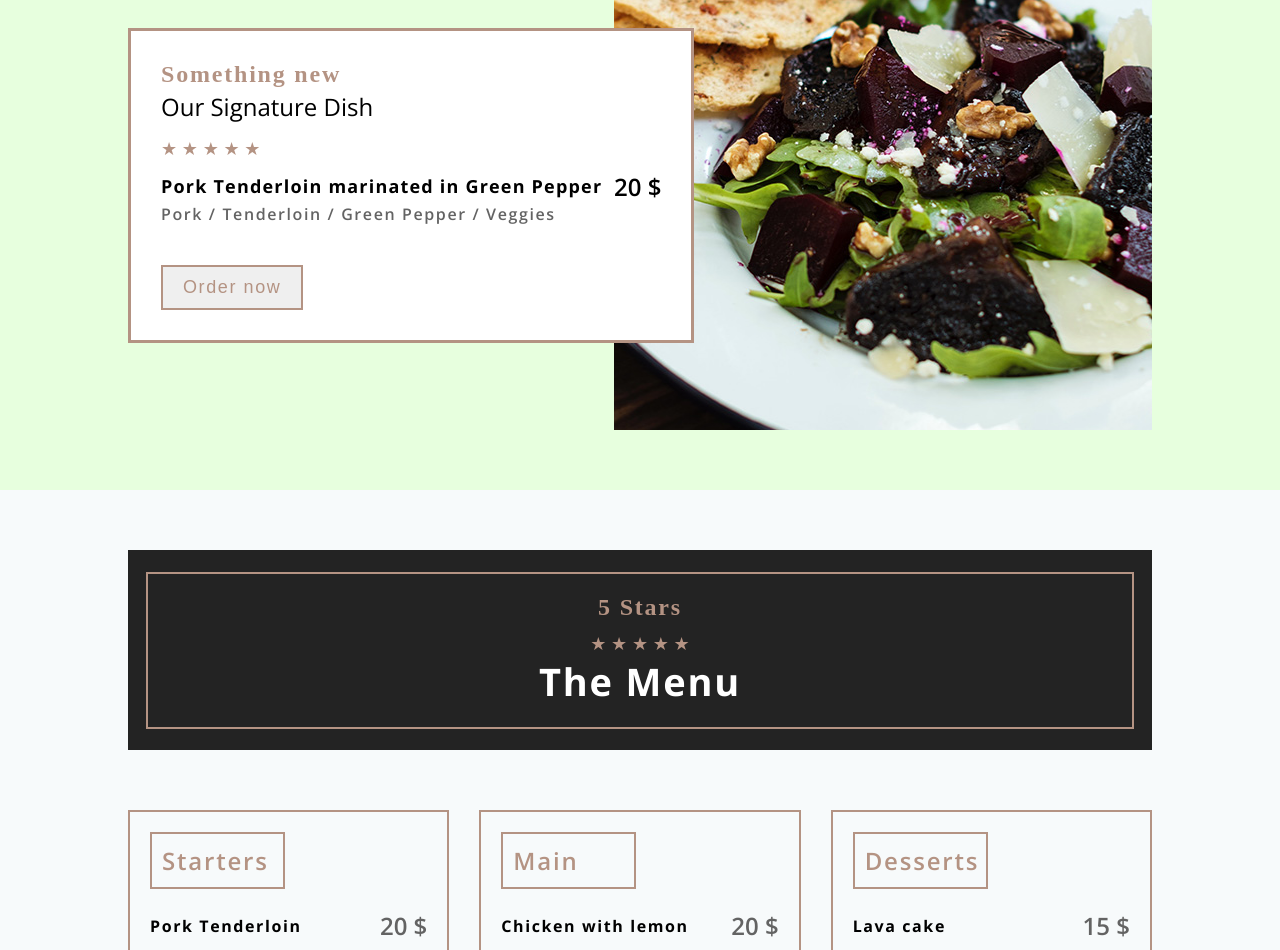
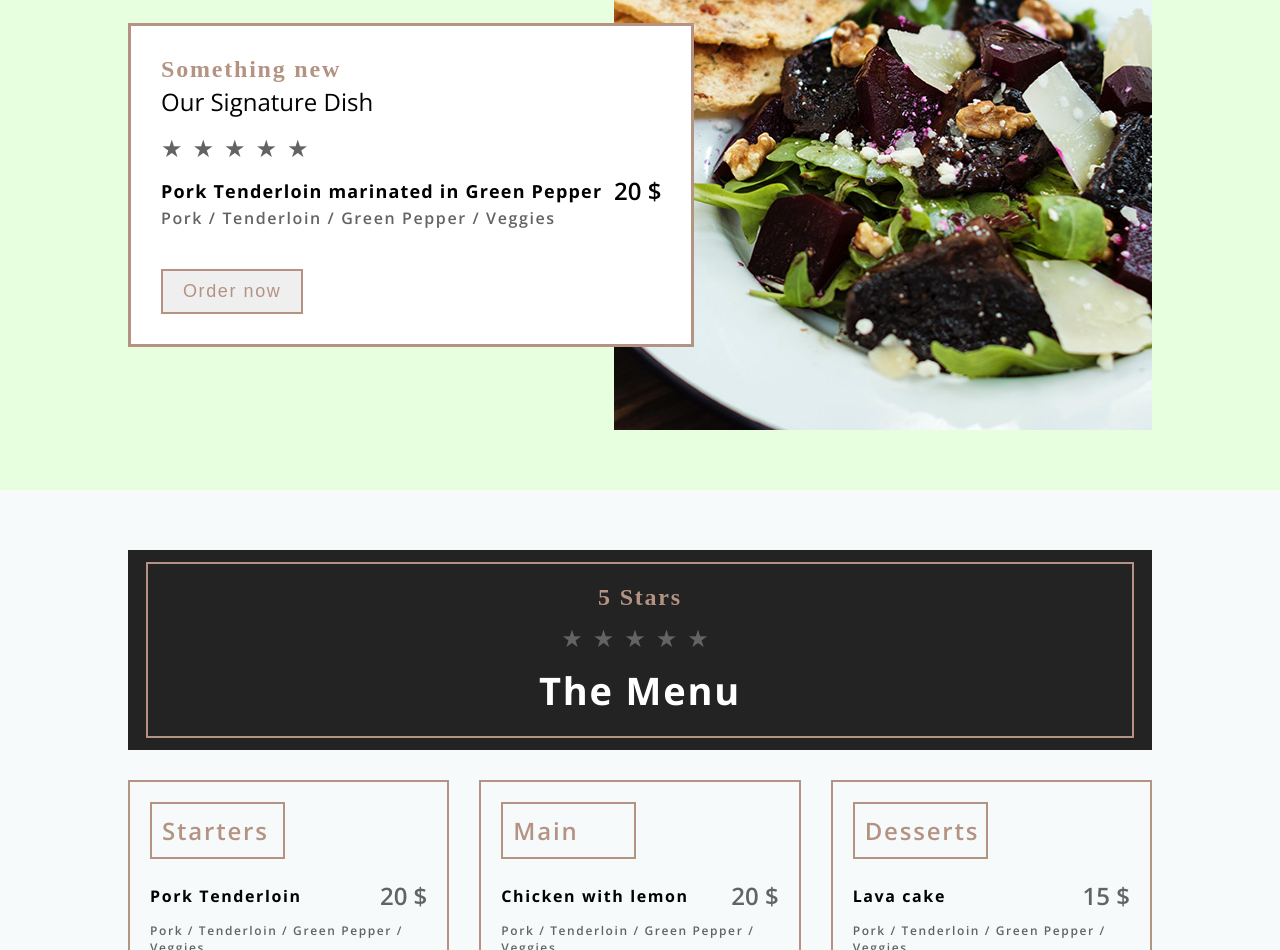
Before and after one commit to AlinaHauriluk/Project, a React (Create React App) app in the folder client/: page / in a window 1280 px wide. Shown: the part 1380-2330 px from the top of the page. Built offline with nearby package versions, Linux system fonts and the light colour scheme; a web font is replaced by a local one; what react-animations would draw is missing.

Commit message:
corrected add/feat/design-menu-homepage
added rating

```diff
--- a/client/src/box/absoluteBox.ts
+++ b/client/src/box/absoluteBox.ts
@@ -13,10 +13,5 @@ export const BlockDescription = styled.div`
   z-index: 2;
   border: ${({theme}) => theme.colors.secondary} 3px solid;
   background-color: ${({theme}) => theme.colors.primary};
+
 `
-export const Star = styled.span`
-  ::before{
-    content: '\u2605';
-    color: ${({theme}) => theme.colors.secondary};
-  }
-`
--- a/client/src/components/menu/index.tsx
+++ b/client/src/components/menu/index.tsx
@@ -2,7 +2,8 @@ import React, {useEffect} from "react";
 import { Container } from "../../box/absoluteBox";
 import { BlockSubTitle } from "../../text/text";
 import { FlexJustifyCenter } from "../../box/flexBox";
-import { MenuContainer, MenuWrapper, MenuWrapperTitle, MenuTitle, StarMenu, MenuPart, MenuPartTitle, MenuList, MenuListWrapper, DishName, DishPrice, DishDescription, DishOrder} from "./menu";
+import { MenuContainer, MenuWrapper, MenuWrapperTitle, MenuTitle,  MenuPart, MenuPartTitle, MenuList, MenuListWrapper, DishName, DishPrice, DishDescription, DishOrder} from "./menu";
+import Rating from "../rating";
 import AOS from 'aos'
 import "aos/dist/aos.css";
 
@@ -23,7 +24,7 @@ const Menu: React.FC<MenuProps> = ({title, subtitle}) => {
         <MenuWrapper data-aos="flip-down">
           <MenuWrapperTitle>
             <BlockSubTitle>{subtitle}</BlockSubTitle>
-            <StarMenu />
+            <Rating />
             <MenuTitle>{title}</MenuTitle>
           </MenuWrapperTitle>
         </MenuWrapper>}
--- a/client/src/components/menu/menu.ts
+++ b/client/src/components/menu/menu.ts
@@ -1,6 +1,6 @@
 import styled, {keyframes} from "styled-components";
 import {pulse} from 'react-animations';
-import { SectionContainer, Star } from '../../box/absoluteBox'
+import { SectionContainer } from '../../box/absoluteBox'
 import { FlexCenter, FlexSpaceBetween } from '../../box/flexBox';
 
 export const MenuContainer = styled(SectionContainer)`
@@ -10,7 +10,7 @@ export const MenuContainer = styled(SectionContainer)`
 
 export const MenuWrapper = styled(FlexCenter)`
   height: 200px;
-  margin-bottom: 60px;
+  margin-bottom: 30px;
   background-color: ${({theme}) => theme.colors.backgroundMenu};
 `
 
@@ -26,14 +26,7 @@ export const MenuTitle = styled.h3`
   font-size: ${({theme}) => theme.fontSize.subtitle};
   letter-spacing: 1.8px;
 `
-export const StarMenu = styled(Star)`
-  display: inline-block;
 
-  ::before{
-    content: '\u2605 \u2605 \u2605 \u2605 \u2605';
-    font-size: ${({theme}) => theme.fontSize.mediumMedium};
-  }
-`
 export const MenuPart = styled.div`
   width: calc(33% - 30px);
   padding: 20px;
--- /dev/null
+++ b/client/src/components/rating/index.tsx
@@ -0,0 +1,36 @@
+import React, {useState} from 'react'
+import { Star, ClickedStar } from './rating';
+
+const Rating = () => {
+  const [clicked, setClicked] = useState([false, false, false, false, false]);
+
+  const handleStarClick = (event: React.MouseEvent<EventTarget>, index: number): void => {
+    let clickStates = [...clicked];
+    for (let i = 0; i < 5; i++) {
+      if (i <= index) clickStates[i] = true;
+      else clickStates[i] = false;
+    }
+    setClicked(clickStates);
+  };
+
+  return (
+    <>
+      {clicked[0] ? Star.clicked : <Star onClick={(event) => handleStarClick(event, 0)} />}
+      {clicked[0] ? <ClickedStar /> : null}
+
+      {clicked[1] ? Star.clicked : <Star onClick={(event) => handleStarClick(event, 1)} />}
+      {clicked[1] ? <ClickedStar /> : null}
+
+      {clicked[2] ? Star.clicked : <Star onClick={(event) => handleStarClick(event, 2)} />}
+      {clicked[2] ? <ClickedStar /> : null}
+
+      {clicked[3] ? Star.clicked : <Star onClick={(event) => handleStarClick(event, 3)} />}
+      {clicked[3] ? <ClickedStar /> : null}
+
+      {clicked[4] ? Star.clicked : <Star onClick={(event) => handleStarClick(event, 4)} />}
+      {clicked[4] ? <ClickedStar /> : null}
+    </>
+  )
+}
+
+export default Rating
--- /dev/null
+++ b/client/src/components/rating/rating.ts
@@ -0,0 +1,27 @@
+import styled from "styled-components";
+
+export const Star = styled.span`
+  cursor: pointer;
+  display: inline-block;
+  margin-right: 10px;
+  margin-bottom: 10px;
+
+  ::before{
+    content: '\u2605';
+    color: ${({theme}) => theme.colors.colorText};
+    font-size: ${({theme}) => theme.fontSize.mediumLarge};
+  }
+
+  :hover{
+    ::before{
+      content: '\u2605';
+      color: ${({theme}) => theme.colors.secondary};
+    }
+  }
+`
+export const ClickedStar = styled(Star)`
+  ::before{
+    content: '\u2605';
+    color: ${({theme}) => theme.colors.secondary};
+  }
+`
--- a/client/src/components/signatureDish/index.tsx
+++ b/client/src/components/signatureDish/index.tsx
@@ -1,7 +1,8 @@
 import React, {useEffect} from "react";
-import { SectionSignatureDish, SignatureDishDescription, SignatureDishImage, SignatureDishName, SignatureDishPrice, SignatureDishText, SignatureDishOrder, SignatureDishStar } from "./signatureDish";
+import { SectionSignatureDish, SignatureDishDescription, SignatureDishImage, SignatureDishName, SignatureDishPrice, SignatureDishText, SignatureDishOrder } from "./signatureDish";
 import { FlexContainer, FlexSpaceBetween } from "../../box/flexBox";
 import { BlockTitle, BlockSubTitle } from "../../text/text";
+import Rating from "../rating";
 import AOS from 'aos'
 import "aos/dist/aos.css";
 
@@ -16,8 +17,7 @@ const SignatureDish = () => {
         <SignatureDishDescription data-aos="fade-right">
           <BlockSubTitle>Something new</BlockSubTitle>
           <BlockTitle>Our Signature Dish</BlockTitle>
-          <SignatureDishStar />
-
+          <Rating />
           <FlexSpaceBetween>
             <SignatureDishName>Pork Tenderloin marinated in Green Pepper</SignatureDishName>
             <SignatureDishPrice>20 $</SignatureDishPrice>
--- a/client/src/components/signatureDish/signatureDish.ts
+++ b/client/src/components/signatureDish/signatureDish.ts
@@ -1,6 +1,6 @@
 import styled, {keyframes} from "styled-components";
 import {pulse} from 'react-animations';
-import { SectionContainer, BlockDescription, Star } from "../../box/absoluteBox";
+import { SectionContainer, BlockDescription } from "../../box/absoluteBox";
 
 export const SectionSignatureDish = styled(SectionContainer)`
   background-color: ${({theme}) => theme.colors.backgroundSectionTwo};
@@ -50,12 +50,3 @@ export const SignatureDishOrder = styled.button`
     animation: 3s ${keyframes`${pulse}`} infinite;
   }
 `
-export const SignatureDishStar = styled(Star)`
-  display: inline-block;
-  margin-bottom: 10px;
-
-  ::before{
-    content: '\u2605 \u2605 \u2605 \u2605 \u2605';
-    font-size: ${({theme}) => theme.fontSize.mediumMedium};
-  }
-`
```
Also changed, not shown: client/src/pages/home/index.tsx (line endings or trailing spaces).
